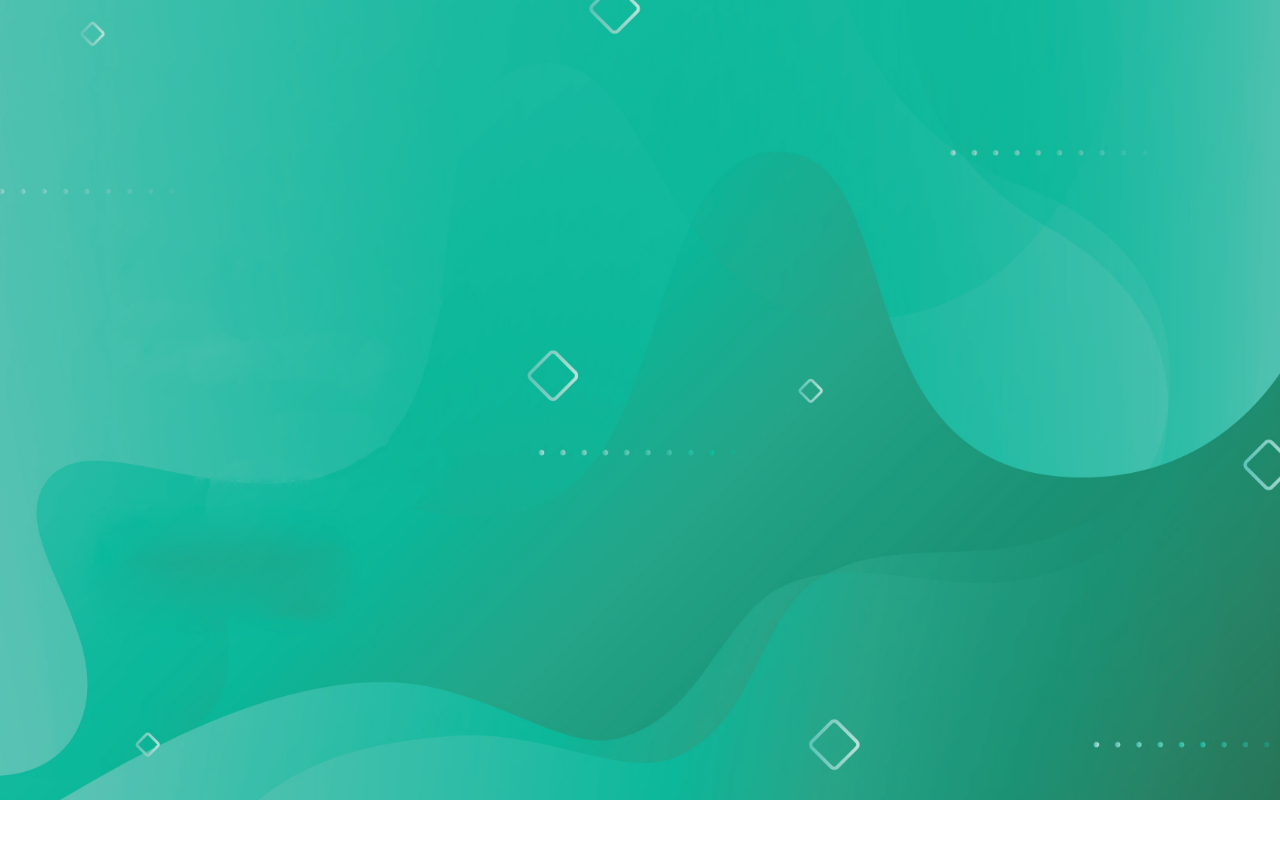
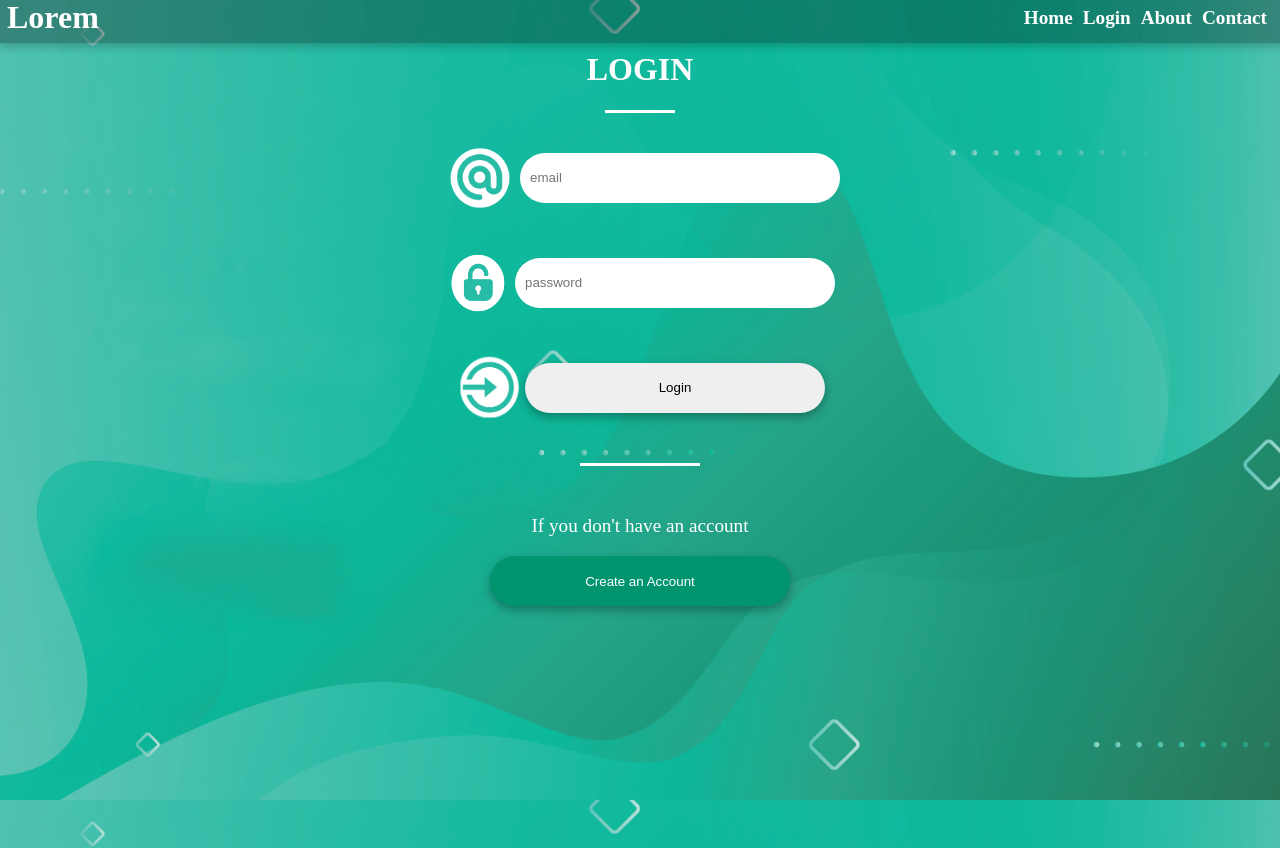
Before and after one commit to malakehab2003/Go-Green, a React (Vite) app in the folder Front-end/: page /login in a window 1280 px wide. Before the commit this address had no page. Shown: the top 848 px of the page. Before the commit the page ends 800 px from the top, so only its background shows below. Built offline with nearby package versions, Linux system fonts and the light colour scheme.

Commit message:
add login page

```diff
--- a/Front-end/src/App.jsx
+++ b/Front-end/src/App.jsx
@@ -2,6 +2,7 @@ import React from 'react';
 import { BrowserRouter as Router, Routes, Route } from 'react-router-dom';
 import HomePage from './components/Home';
 import About from './components/About';
+import Login from './components/Login';
 import './App.css';
 // import Profile from './components/Profile';
 
@@ -13,6 +14,7 @@ function App() {
           <Routes>
             <Route path="/" element={<HomePage />} />
             <Route path="/about" element={<About />} />
+            <Route path="/login" element={<Login />} />
             {/* <Route path="/profile" element={<Profile />} /> */}
           </Routes>
         </div>
--- a/Front-end/src/components/Home.jsx
+++ b/Front-end/src/components/Home.jsx
@@ -10,9 +10,9 @@ const HomePage = () => {
       <main>
           <h3 className="Choose">Choose your subscribtion</h3>
           <div className="subs">
-            <a className="sub" href="./login.html"></a>
-            <a className="sub" href="./login.html"></a>
-            <a className="sub" href="./login.html"></a>
+            <a className="sub" href="/login"></a>
+            <a className="sub" href="/login"></a>
+            <a className="sub" href="/login"></a>
           </div>
           <p className="homeP">Lorem ipsum dolor sit amet, consectetur adipiscing elit. Sed do eiusmod tempor incididunt ut labore et dolore magna aliqua. Ut enim ad minim veniam, quis nostrud exercitation ullamco laboris nisi</p>
         </main>
--- /dev/null
+++ b/Front-end/src/components/Login.jsx
@@ -0,0 +1,53 @@
+import React from 'react';
+import Navbar from './Navbar';
+import '../style/Login.css';
+
+const Login = () => {
+  return (
+    <div className='loginRoot'>
+      <Navbar />
+      <main>
+      <div className="loginContainer">
+        <h1>LOGIN</h1>
+        <div className="line"></div>
+
+        <div className="emailContainer">
+          <div className="emailIcon">
+            <img src="/email.png" className="emailIcon" alt="email image"></img>
+          </div>
+          <input type="text" placeholder="email" className="emailInput" />
+        </div>
+
+        <div className="passwordContainer">
+          <div className="passwordIcon">
+            <img src="/password.png" className="passwordIcon" alt="password image"></img>
+          </div>
+          <input type="text" placeholder="password" className="passwordInput" />
+        </div>
+
+        <div className="submitContainer">
+          <div className="submitIcon">
+            <img src="/login.png" alt="submit image" className="submitIcon" />
+          </div>
+          <a href="/"><button className="submitButton">Login</button></a>
+        </div>
+
+        <div className="line2"></div>
+
+        <p className="noAccountP">If you don't have an account</p>
+
+        <a href="/policies"><button className="createAccount">Create an Account</button></a>
+
+      </div>
+    </main>
+    <footer>
+      <div className="copyrite">
+        <p>All rights reserved Ⓒ to 2024</p>
+      </div>
+    </footer>
+    </div>
+
+  );
+}
+
+export default Login;
--- a/Front-end/src/components/Navbar.jsx
+++ b/Front-end/src/components/Navbar.jsx
@@ -15,17 +15,17 @@ const Navbar = () => {
   return (
     <div className='navRoot'>
       <header>
-            <a className="logo" href="#">Lorem</a>
+            <a className="logo" href="/">Lorem</a>
             <div className="navBar">
-                <a className="navItem" href="#">Home</a>
-                <a className="navItem" href="./login.html">Login</a>
+                <a className="navItem" href="/">Home</a>
+                <a className="navItem" href="/login">Login</a>
                 <a className="navItem" href="/about">About</a>
                 <a className="navItem" onClick={handleContactClick}>Contact</a>
             </div>
         </header>
         <nav className="navbar bg-body-tertiary fixed-top">
           <div className="container-fluid">
-            <a className="navbar-brand" href="#">Lorem</a>
+            <a className="navbar-brand" href="/">Lorem</a>
             <button className="navbar-toggler" type="button" data-bs-toggle="offcanvas" data-bs-target="#offcanvasNavbar" aria-controls="offcanvasNavbar" aria-label="Toggle navigation">
               <span className="navbar-toggler-icon"></span>
             </button>
@@ -37,19 +37,19 @@ const Navbar = () => {
               <div className="offcanvas-body">
                 <ul className="navbar-nav justify-content-end flex-grow-1 pe-3">
                   <li className="nav-item">
-                    <a className="nav-link active" aria-current="page" href="#">Home</a>
+                    <a className="nav-link active" aria-current="page" href="/">Home</a>
                   </li>
 
                   <li className="nav-item">
-                    <a className="nav-link active" href="./login.html">Login</a>
+                    <a className="nav-link active" href="/login">Login</a>
                   </li>
 
                   <li className="nav-item">
-                    <a className="nav-link active" aria-current="page" href="./about">About</a>
+                    <a className="nav-link active" aria-current="page" href="/about">About</a>
                   </li>
 
                   <li className="nav-item">
-                    <a className="nav-link active" aria-current="page" href="#footer">Contact</a>
+                    <a className="nav-link active" aria-current="page" href="/#footer">Contact</a>
                   </li>
                 </ul>
               </div>
--- /dev/null
+++ b/Front-end/src/style/Login.css
@@ -0,0 +1,123 @@
+.loginContainer {
+  display: flex;
+  align-items: center;
+  justify-content: center;
+  flex-direction: column;
+  padding-top: 30px;
+}
+
+.loginContainer h1 {
+  color: #ffffff;
+}
+
+.line {
+  width: 70px;
+  height: 3px;
+  background-color: #ffffff;
+  margin-bottom: 30px;
+}
+
+.emailContainer {
+  display: flex;
+  align-items: center;
+  justify-content: center;
+  margin-bottom: 40px;
+}
+
+.emailIcon {
+  width: 80px;
+  height: 70px;
+}
+
+.emailInput {
+  border: none;
+  border-radius: 50px;
+  width: 300px;
+  height: 30px;
+  padding: 10px;
+}
+
+.passwordContainer {
+  display: flex;
+  align-items: center;
+  justify-content: center;
+  margin-bottom: 40px;
+}
+
+.passwordIcon {
+  width: 70px;
+  height: 60px;
+}
+
+.passwordInput {
+  border: none;
+  border-radius: 50px;
+  width: 300px;
+  height: 30px;
+  padding: 10px;
+}
+
+.submitContainer {
+  display: flex;
+  align-items: center;
+  justify-content: center;
+  margin-bottom: 40px;
+}
+
+.submitIcon {
+  width: 70px;
+  height: 70px;
+}
+
+.submitButton {
+  border: none;
+  border-radius: 50px;
+  width: 300px;
+  height: 50px;
+  padding: 10px;
+  box-shadow: 0px 4px 10px rgba(0, 0, 0, 0.3);
+  cursor: pointer;
+}
+
+.line2 {
+  width: 120px;
+  height: 3px;
+  background-color: #ffffff;
+  margin-bottom: 30px;
+}
+
+.noAccountP {
+  color: #ffffff;
+  font-size: larger;
+}
+
+.createAccount {
+  border: none;
+  border-radius: 50px;
+  width: 300px;
+  height: 50px;
+  padding: 10px;
+  box-shadow: 0px 4px 10px rgba(0, 0, 0, 0.3);
+  background-color: rgb(0, 148, 111);
+  color: #ffffff;
+  cursor: pointer;
+}
+
+/* style of the footer */
+
+.copyrite {
+  margin-top: 10px;
+  padding-bottom: 10px;
+  font-size: larger;
+  padding-left: 20px;
+}
+
+@media only screen and (max-width: 414px) {
+  .navbar {
+    visibility: visible;
+  }
+
+  header {
+    visibility: collapse;
+  }
+}
```
